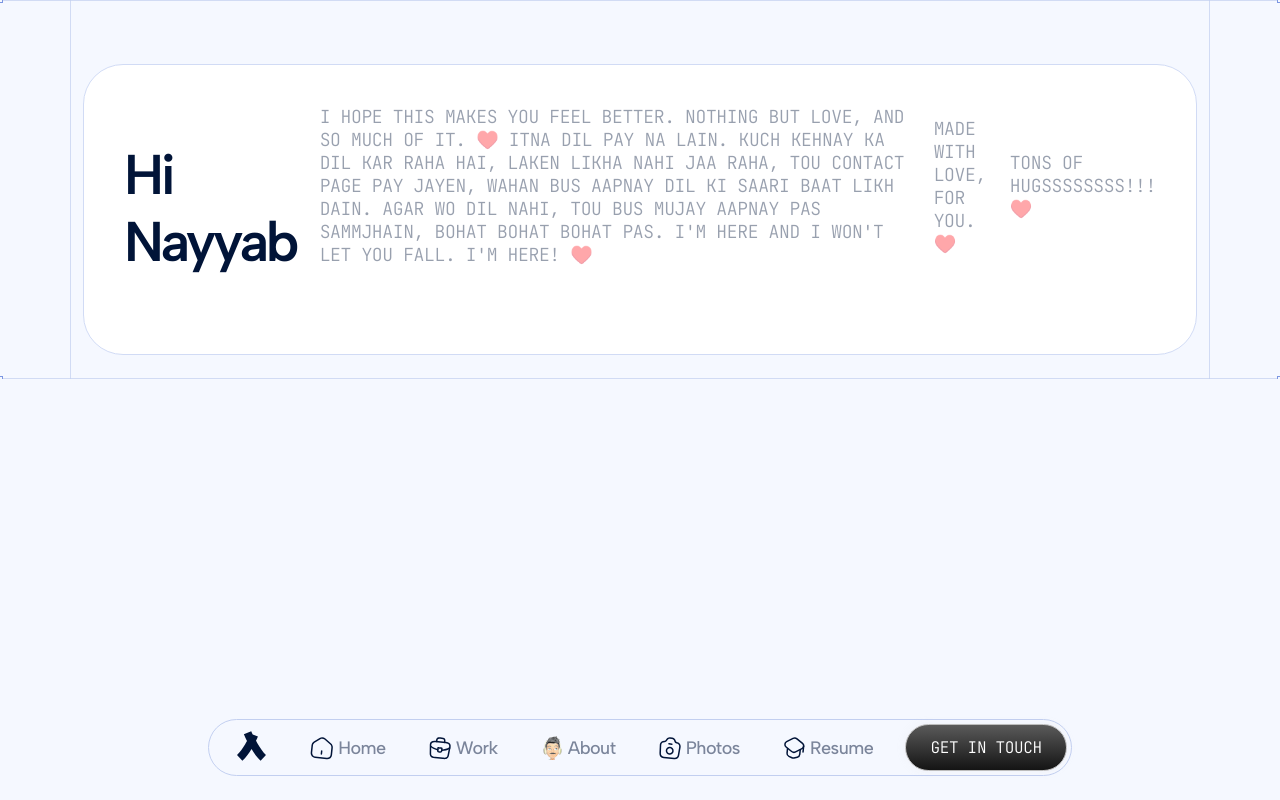
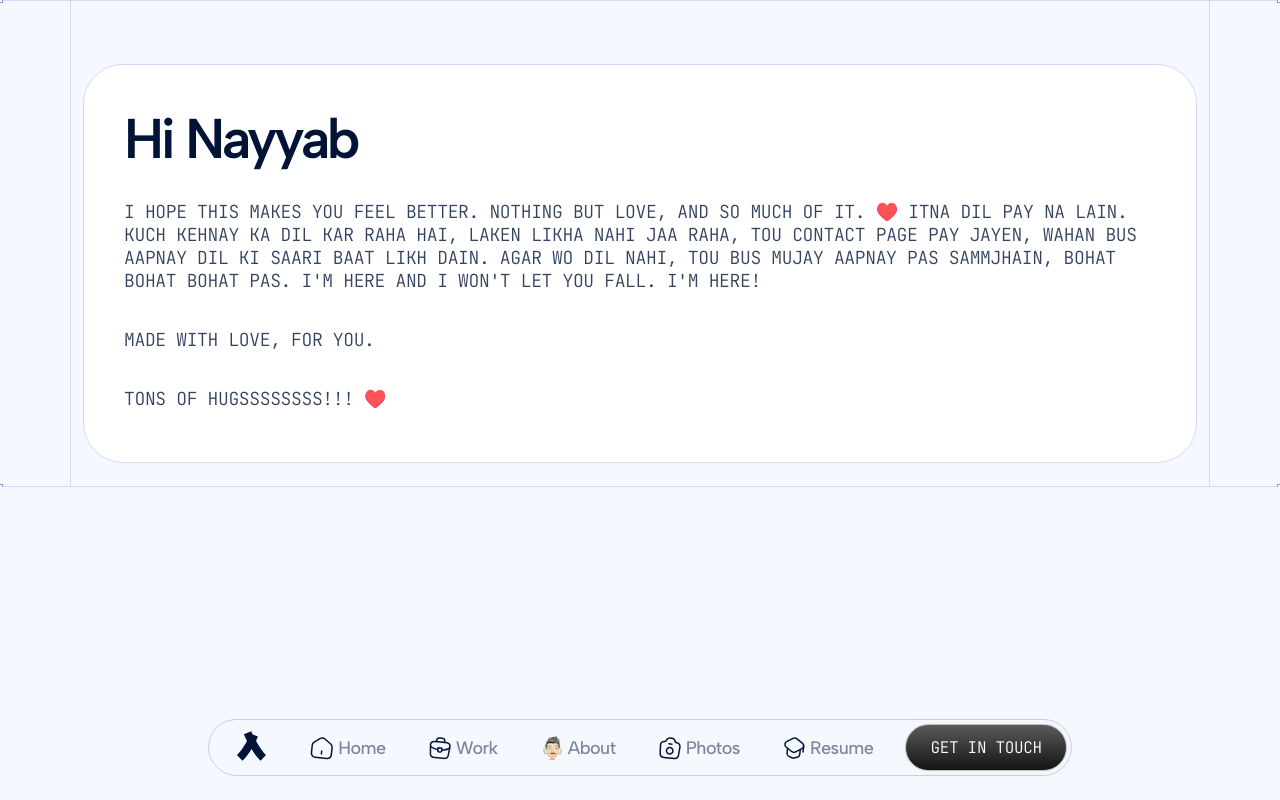
Before and after one commit to aurangg/aurangzeb-portfolio, a Next.js app: page /nayyab in a window 1280 px wide. Built offline with nearby package versions, Linux system fonts and the light colour scheme.

Commit message:
demo page addition v2

```diff
--- a/src/app/nayyab/page.js
+++ b/src/app/nayyab/page.js
@@ -18,9 +18,15 @@ export default function Nayyab() {
         />
         <div className="row">
           <div className="col-lg-12">
-            <div className="banner-box">
+            <div
+              className="banner-box"
+              style={{ flexDirection: "column", alignItems: "flex-start" }}
+            >
               <h1 className="banner-title">Hi Nayyab</h1>
-              <p className="banner-description">
+              <p
+                className="banner-description"
+                style={{ marginBottom: "12px", opacity: "0.8" }}
+              >
                 I hope this makes you feel better. Nothing but love, and so much
                 of it. ♥️ Itna dil pay na lain. Kuch kehnay ka dil kar raha hai,
                 laken likha nahi jaa raha, tou{" "}
@@ -29,10 +35,20 @@ export default function Nayyab() {
                 </span>{" "}
                 pay jayen, wahan bus aapnay dil ki saari baat likh dain. Agar wo
                 dil nahi, tou bus mujay aapnay pas sammjhain, bohat bohat bohat
-                pas. I'm here and I won't let you fall. I'm here! ♥️
+                pas. I'm here and I won't let you fall. I'm here!
               </p>
-              <p className="banner-description">Made with love, for you. ♥️</p>
-              <p className="banner-description">Tons of hugssssssss!!! ♥️</p>
+              <p
+                className="banner-description"
+                style={{ marginBottom: "12px", opacity: "0.8" }}
+              >
+                Made with love, for you.
+              </p>
+              <p
+                className="banner-description"
+                style={{ marginBottom: "12px", opacity: "0.8" }}
+              >
+                Tons of hugssssssss!!! ♥️
+              </p>
             </div>
           </div>
         </div>
```
